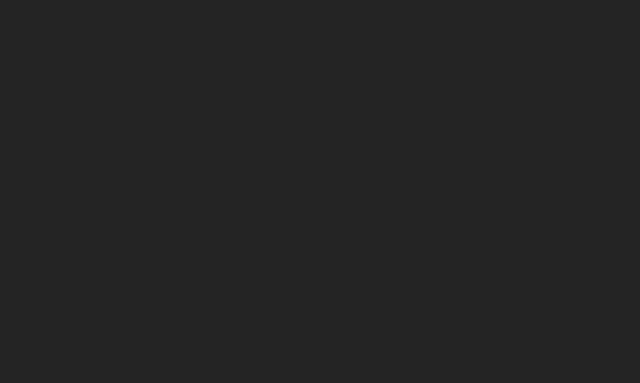
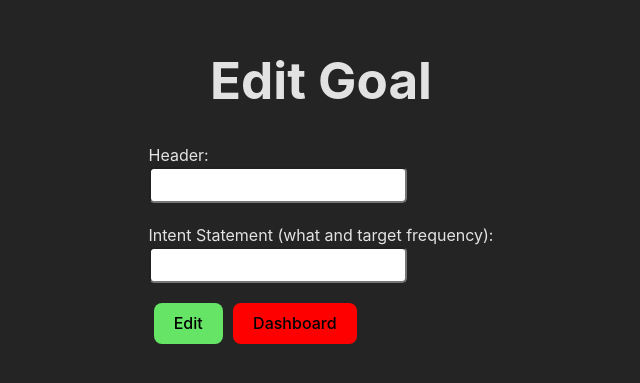
Before and after one commit to Wbradmeyer/discipline_tracker, a React (Vite) app in the folder client/: page /goals/update/1 in a window 1280 px wide. Before the commit this address had no page. Shown: the part 209-592 px from the top of the page, without its empty margins (319-959 px from the left). Built offline with nearby package versions, Linux system fonts and the light colour scheme; no server answers.

Commit message:
update goal page working

```diff
--- a/client/src/App.jsx
+++ b/client/src/App.jsx
@@ -4,6 +4,7 @@
 import DisplayAll from "./components/DisplayAll";
 import GoalForm from "./components/GoalForm";
 import EntryForm from "./components/EntryForm";
+import UpdateGoal from "./components/UpdateGoal";
 
 function App() {
   return (
@@ -12,6 +13,7 @@
         <Routes>
           <Route index element={<DisplayAll />} />
           <Route path="/goals/create" element={<GoalForm />} />
+          <Route path="/goals/update/:id" element={<UpdateGoal />} />
           <Route path="/entries/create" element={<EntryForm />} />
         </Routes>
       </BrowserRouter>
--- a/client/src/components/DisplayAll.jsx
+++ b/client/src/components/DisplayAll.jsx
@@ -36,10 +36,18 @@
           <p>{thisGoal.header}</p>
           <p>{thisGoal.intent}</p>
           <button
-            style={{ backgroundColor: "red" }}
+            style={{ backgroundColor: "red", margin: "5px" }}
             onClick={(e) => handleDelete(e, thisGoal._id)}
           >
             Delete
+          </button>
+          <button style={{ backgroundColor: "blue", margin: "5px" }}>
+            <Link
+              to={`/goals/update/${thisGoal._id}`}
+              style={{ color: "white" }}
+            >
+              Edit Goal
+            </Link>
           </button>
         </div>
       ))}
--- /dev/null
+++ b/client/src/components/UpdateGoal.jsx
@@ -0,0 +1,83 @@
+import { React, useEffect, useState } from "react";
+import { useNavigate, Link, useParams } from "react-router-dom";
+import axios from "axios";
+
+const UpdateGoal = () => {
+  const navigate = useNavigate();
+  const { id } = useParams();
+  const [goal, setGoal] = useState({
+    header: "",
+    intent: "",
+    entries: [],
+  });
+  const [error, setError] = useState({});
+
+  useEffect(() => {
+    axios
+      .get(`http://localhost:8000/api/goals/getOne/${id}`)
+      .then((res) => {
+        console.log(res);
+        setGoal(res.data);
+      })
+      .catch((err) => console.log(err));
+  }, []);
+
+  const handleVals = (e) => {
+    setGoal({ [e.target.name]: e.target.value });
+  };
+
+  const onSubmitHandler = (e) => {
+    e.preventDefault();
+    axios
+      .patch(`http://localhost:8000/api/goals/update/${id}`, goal)
+      .then((res) => {
+        console.log(res);
+        navigate("/");
+      })
+      .catch((err) => {
+        console.log(err.response.data.error.errors.name);
+        setError(err.response.data.error.errors.name);
+      });
+  };
+  return (
+    <div>
+      <h1>Edit Goal</h1>
+      <form onSubmit={onSubmitHandler}>
+        {error ? <p style={{ color: "red" }}>{error.message}</p> : null}
+        <div className="form-items">
+          <label>Header:</label>
+          <input
+            type="text"
+            name="header"
+            onChange={handleVals}
+            value={goal.header}
+          />
+        </div>
+        <div className="form-items">
+          <label>Intent Statement (what and target frequency):</label>
+          <input
+            type="text"
+            name="intent"
+            onChange={handleVals}
+            value={goal.intent}
+          />
+        </div>
+        <div className="form-items">
+          <button style={{ margin: "0px 5px" }}>Edit</button>
+          <button
+            style={{
+              margin: "0px 5px",
+              backgroundColor: "red",
+            }}
+          >
+            <Link to={"/"} style={{ color: "black" }}>
+              Dashboard
+            </Link>
+          </button>
+        </div>
+      </form>
+    </div>
+  );
+};
+
+export default UpdateGoal;
```
